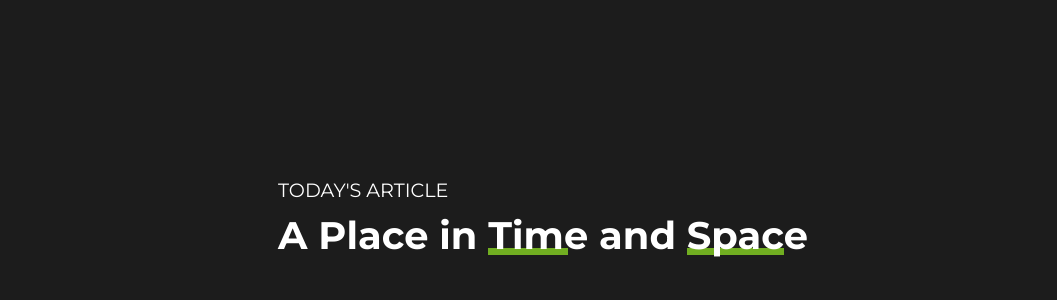
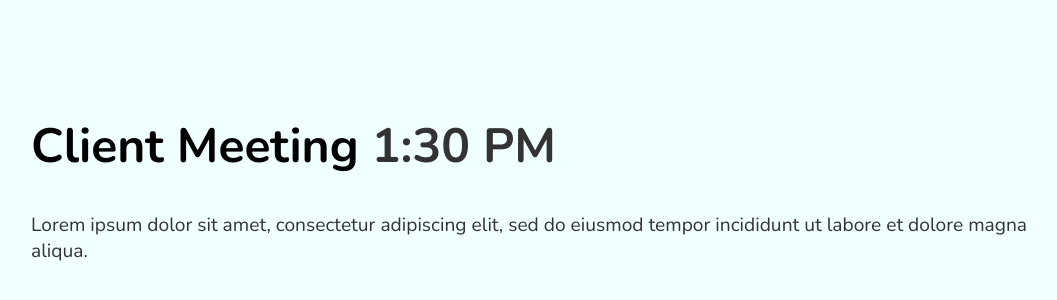
Before and after one commit to jasnmar/scrimba-ui-simpleLayout, a plain HTML site: page index.html in a window 1280 px wide. Shown: the part 178-478 px from the top of the page, without its empty margins (97-1154 px from the left). Drawn offline with nearby package versions, Linux system fonts and the light colour scheme.

Commit message:
Challenge

```diff
--- a/index.css
+++ b/index.css
@@ -1,40 +1,43 @@
-@import url('https://fonts.googleapis.com/css?family=Montserrat:400,700&display=swap');
+@import url('https://fonts.googleapis.com/css?family=Nunito:400,700&display=swap');
 
 html, body {
     margin: 0;
     padding: 0;
-    height: 100vh;
+    font-family: 'Nunito';
+}
+
+body {
+    display: flex;
+    align-items: center;
+    margin:auto;
+    height: 90vh;
+    width: 80vw;
+    background-color: azure;
+}
+
+h1 {
+    font-weight: 900;
+    font-size: 3em;
+}
+
+span {
+    color: #333333;
+    font-weight: 600;
+}
+p {
+    font-size: 1.2em;
+    color: #333333;
 }
 
 
-body {
-    font-family: 'Montserrat';
-    display: grid;
-    place-content: center;
-    background: linear-gradient(0deg, rgba(34,34,34,1) 32%, rgba(28,28,28,1) 32%, rgba(28,28,28,1) 100%);
-    color: white;
-}
+/*
 
-h1 {
-    margin-top:0;
-    font-size: 2.4em;
-}
-p {
-    font-size: 1.2em;
-    margin-bottom: .5em;
-    text-transform: uppercase;
-}
+- White Space
+- Color
+- Contrast
+- Scale
+- Alignment
+- Typography
+- Visual Hierarchy
 
-span {
-    position: relative;
-}
-span:before {
-    position: absolute;
-    content: "";
-    height: .2em;
-    width: 80%;
-    bottom: .1em;
-    z-index: -1;
-    background-color: #71AE21;
-
-}
+*/
--- a/index.html
+++ b/index.html
@@ -8,8 +8,8 @@
 </head>
 <body>
     <div class="container">
-        <p>Today's Article</p>
-        <h1>A Place in <span>Time</span> and <span>Space</span></h1>
+        <h1>Client Meeting <span>1:30 PM</span></h1>
+        <p>Lorem ipsum dolor sit amet, consectetur adipiscing elit, sed do eiusmod tempor incididunt ut labore et dolore magna aliqua.</p>
     </div>
 
     <script src="./index.js" type="module"></script>
```
